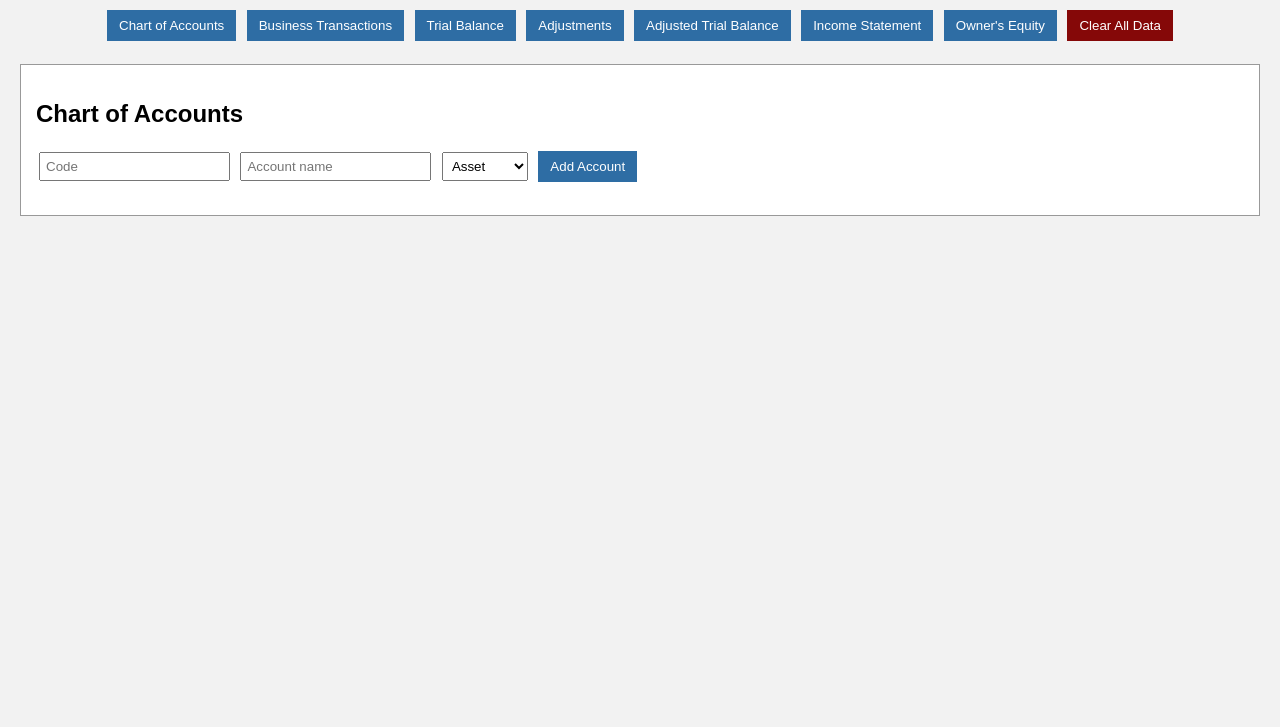
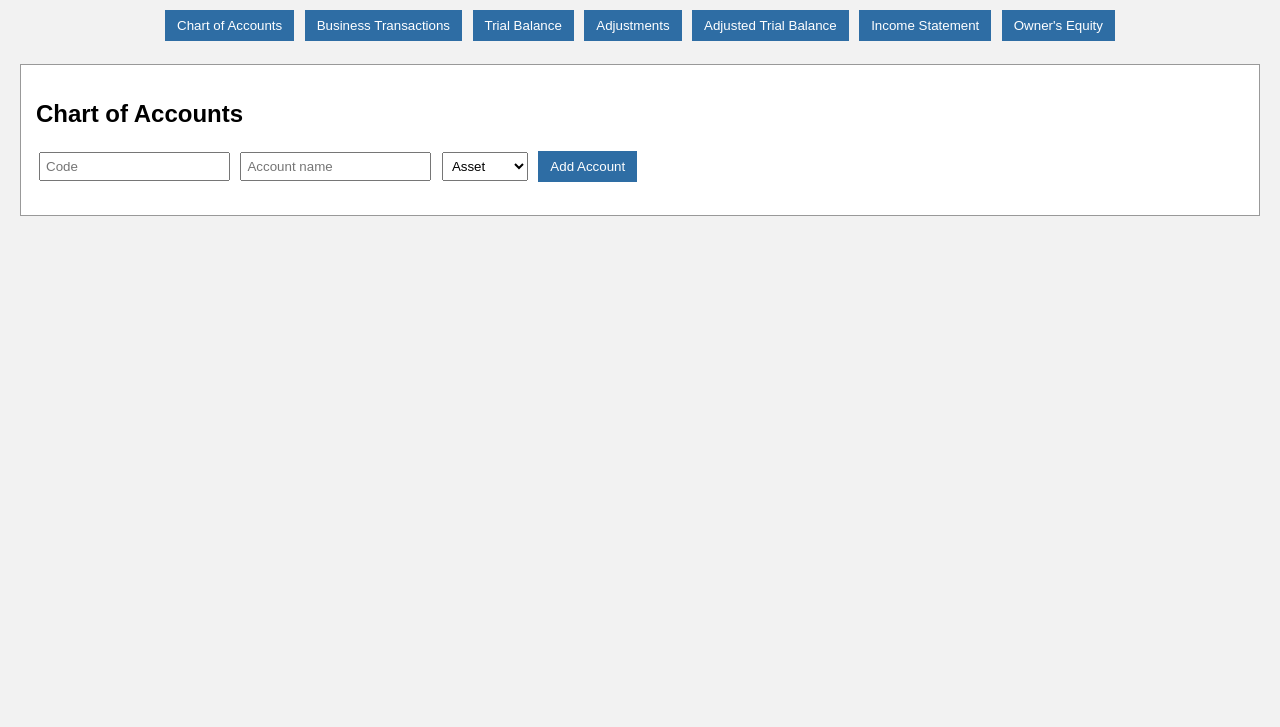
Before and after one commit to maryalganes-cpu/AMS, a plain HTML site: page index.html in a window 1280 px wide. Shown: the part 73-800 px from the top of the page. Drawn offline with nearby package versions, Linux system fonts and the light colour scheme; no server answers.

Commit message:
Add files via upload
current

```diff
--- a/index.html
+++ b/index.html
@@ -16,7 +16,6 @@
     <button onclick="showPage('adjusted')">Adjusted Trial Balance</button>
     <button onclick="showPage('income')">Income Statement</button>
     <button onclick="showPage('equity')">Owner's Equity</button>
-    <button onclick="clearAll()" style="background-color: rgb(133, 8, 8);">Clear All Data</button>
   </div>
 
   <!-- 1. CHART OF ACCOUNTS -->
--- a/script.js
+++ b/script.js
@@ -468,19 +468,6 @@ function showEquityStatement() {
   document.getElementById("equityTable").innerHTML = html;
 }
 
-// ===== EXTRA BUTTONS =====
-
-async function clearAll() {
-  if (!dbReady()) { return; }
-  if (confirm("Delete all entries?")) {
-    var result = await db.from("entries").delete().neq("id", 0);
-    if (result.error) {
-      alert("Error: " + result.error.message);
-      return;
-    }
-    await loadData();
-  }
-}
 
 // Update everything on the screen
 function refresh() {
```
